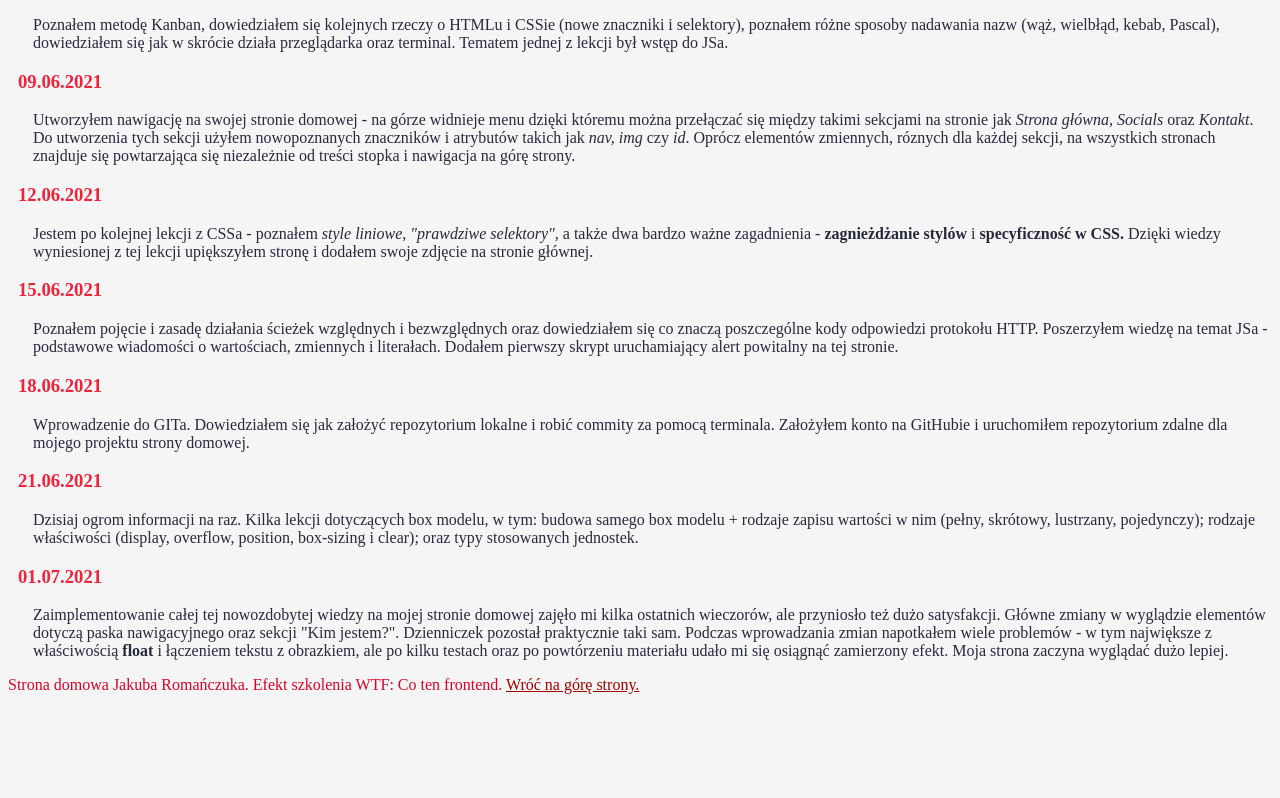
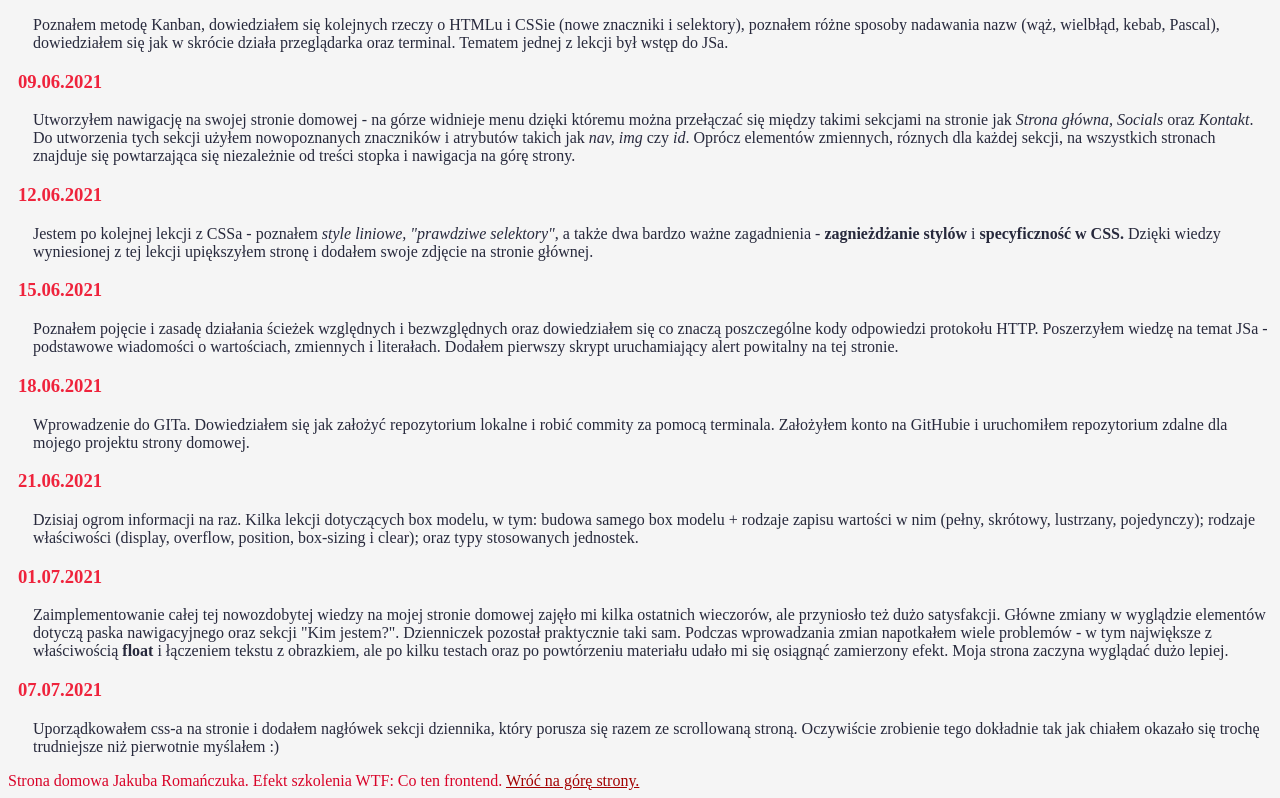
Before and after one commit to jakub-romanczuk/homepage, a plain HTML site: page index.html in a window 1280 px wide. Shown: the part 798-1596 px from the top of the page. Before the commit the page ends 1500 px from the top, so only its background shows below. Drawn offline with Linux system fonts and the light colour scheme.

Commit message:
07.07.21 diary entry

```diff
--- a/index.html
+++ b/index.html
@@ -120,6 +120,12 @@
             Zaimplementowanie całej tej nowozdobytej wiedzy na mojej stronie domowej zajęło mi kilka ostatnich wieczorów, ale przyniosło też dużo satysfakcji. Główne zmiany w wyglądzie elementów dotyczą paska nawigacyjnego oraz sekcji "Kim jestem?". Dzienniczek pozostał praktycznie taki sam. Podczas wprowadzania zmian napotkałem wiele problemów - w tym największe z właściwością <b>float</b> i łączeniem tekstu z obrazkiem, ale po kilku testach oraz po powtórzeniu materiału udało mi się osiągnąć zamierzony efekt. Moja strona zaczyna wyglądać dużo lepiej.
           </p>
         </article>
+        </article>
+        <h3 class="diary-date">07.07.2021</h3>
+          <p class="diary-entry">
+            Uporządkowałem css-a na stronie i dodałem nagłówek sekcji dziennika, który porusza się razem ze scrollowaną stroną. Oczywiście zrobienie tego dokładnie tak jak chiałem okazało się trochę trudniejsze niż pierwotnie myślałem :)
+          </p>
+        </article>
       </section>
     </main>
     <footer>
```
Lines whose indentation alone changed are shown as unchanged.
